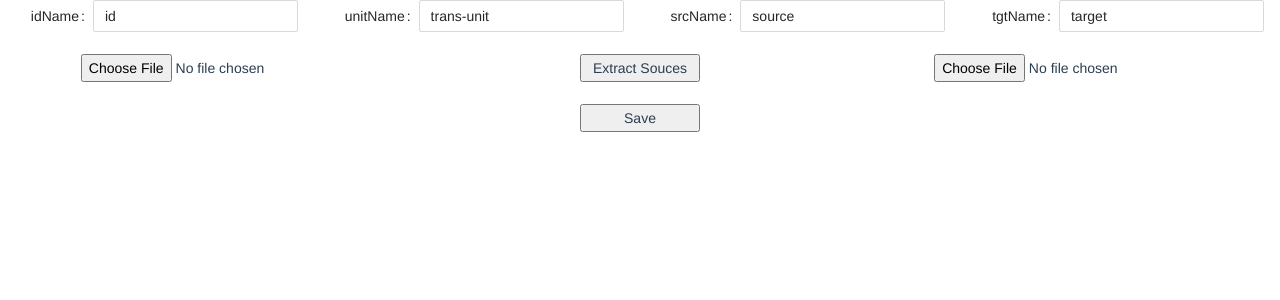
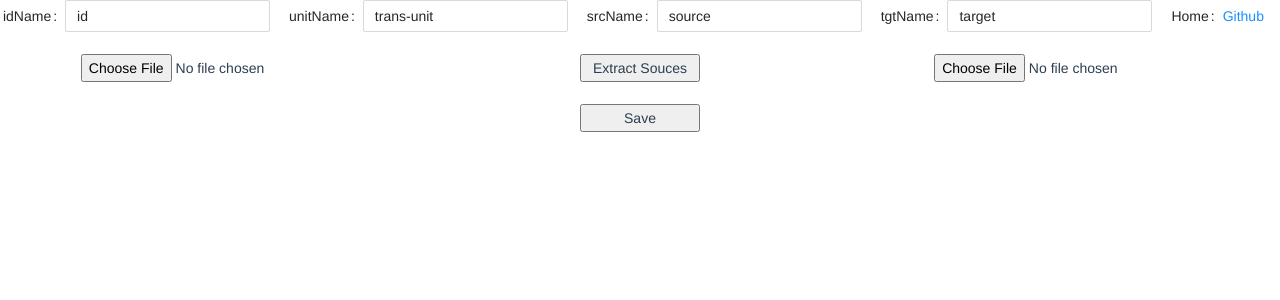
Before and after one commit to lazebird/xliff-helper, a Vue app: page / in a window 1280 px wide. Shown: the top 300 px of the page. Built offline with nearby package versions, Linux system fonts and the light colour scheme.

Commit message:
fix: more

```diff
--- a/package.json
+++ b/package.json
@@ -1,6 +1,6 @@
 {
   "name": "@lazebird/xliff-helper",
-  "version": "0.1.0",
+  "version": "0.1.1",
   "keywords": [
     "vue",
     "vue3",
--- a/src/views/xmlparser.vue
+++ b/src/views/xmlparser.vue
@@ -5,6 +5,7 @@
       <a-form-item label="unitName"> <a-input v-model:value="conf.unitName" /> </a-form-item>
       <a-form-item label="srcName"> <a-input v-model:value="conf.srcName" /> </a-form-item>
       <a-form-item label="tgtName"> <a-input v-model:value="conf.tgtName" /> </a-form-item>
+      <a-form-item label="Home"> <a href="https://github.com/lazebird/xliff-helper" target="_blank">Github</a> </a-form-item>
     </a-form>
     <br />
 
```
